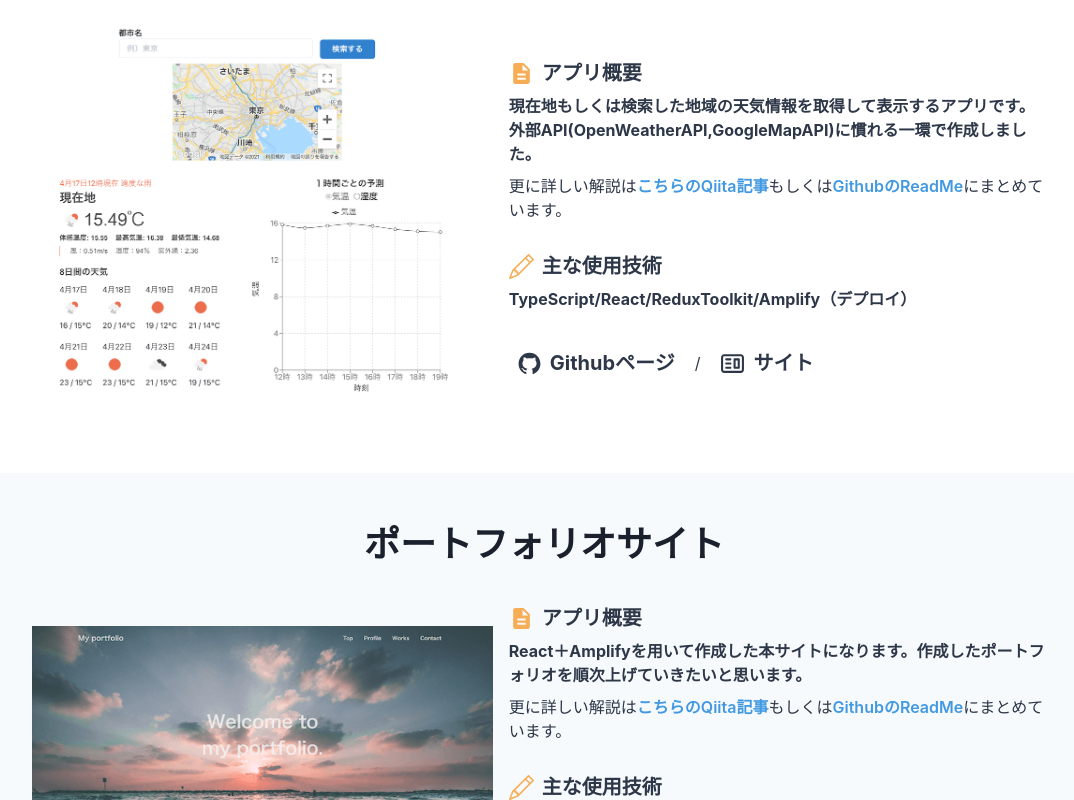
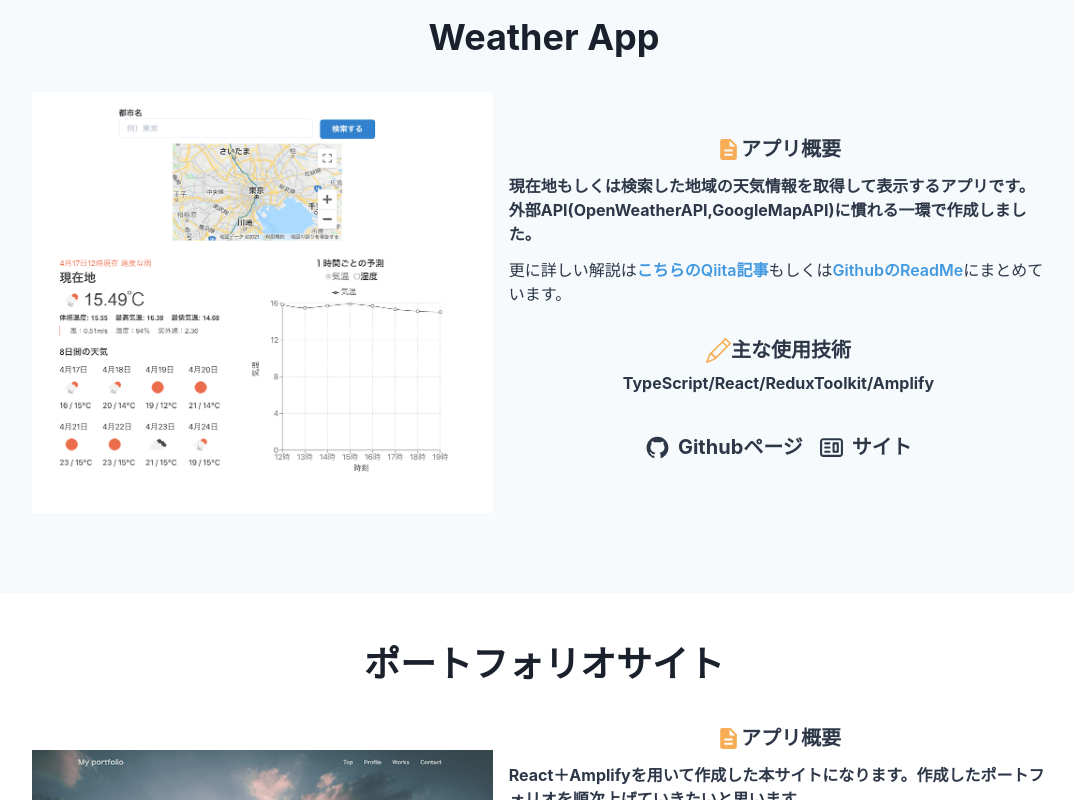
Before and after one commit to Ryota-takei/Portfolio, a React (Create React App) app: page /works in a window 1280 px wide. Shown: the part 1380-2180 px from the top of the page, without its empty margins (96-1170 px from the left). Built offline with nearby package versions, Linux system fonts and the light colour scheme.

Commit message:
UI一部変更

```diff
--- a/src/components/organisum/card/WorkCard.tsx
+++ b/src/components/organisum/card/WorkCard.tsx
@@ -1,4 +1,12 @@
-import { Box, Heading, HStack, Image, Stack, Text } from "@chakra-ui/react";
+import {
+  Box,
+  Heading,
+  HStack,
+  Image,
+  Stack,
+  Text,
+  Flex,
+} from "@chakra-ui/react";
 import { MdDescription } from "react-icons/md";
 import { BsPencil } from "react-icons/bs";
 import { AiFillGithub } from "react-icons/ai";
@@ -29,7 +37,7 @@ export const WorkCard: React.VFC<Prop> = (props) => {
     isEven,
   } = props;
   return (
-    <Box bg={isEven ? undefined : "white"}>
+    <Box bg={!isEven ? undefined : "white"} mb="10">
       <Stack
         w={{ base: "100%", md: "80%" }}
         mx="auto"
@@ -47,9 +55,14 @@ export const WorkCard: React.VFC<Prop> = (props) => {
             mx="auto"
             mb={{ base: "5", md: "0" }}
           />
-          <Stack p="2" spacing="8" color="gray.700">
-            <Stack>
-              <HStack>
+          <Stack
+            p="2"
+            spacing="8"
+            color="gray.700"
+            textAlign={{ base: "center", md: undefined }}
+          >
+            <Stack spacing="3">
+              <HStack mx={{ base: "auto", md: undefined }} spacing="0">
                 <Box color="orange.300">
                   <MdDescription size="25px" />
                 </Box>
@@ -57,8 +70,10 @@ export const WorkCard: React.VFC<Prop> = (props) => {
                   アプリ概要
                 </Heading>
               </HStack>
-              <Text fontWeight="bold">{description}</Text>
-              <Box>
+              <Text fontWeight="bold" textAlign="left">
+                {description}
+              </Text>
+              <Box textAlign="left">
                 更に詳しい解説は
                 <Box
                   fontWeight="semibold"
@@ -83,7 +98,7 @@ export const WorkCard: React.VFC<Prop> = (props) => {
               </Box>
             </Stack>
             <Stack>
-              <HStack>
+              <HStack mx={{ base: "auto", md: undefined }} spacing="0">
                 <Box color="orange.300">
                   <BsPencil size="25px" />
                 </Box>
@@ -93,7 +108,7 @@ export const WorkCard: React.VFC<Prop> = (props) => {
               </HStack>
               <Text fontWeight="bold">{skills}</Text>
             </Stack>
-            <HStack spacing="3">
+            <Flex spacing="3" justifyContent="center">
               <HStack
                 as="a"
                 py="2"
@@ -109,7 +124,7 @@ export const WorkCard: React.VFC<Prop> = (props) => {
                   Githubページ
                 </Heading>
               </HStack>
-              <Box size="30px">/</Box>
+
               <HStack
                 as="a"
                 py="2"
@@ -125,7 +140,7 @@ export const WorkCard: React.VFC<Prop> = (props) => {
                   サイト
                 </Heading>
               </HStack>
-            </HStack>
+            </Flex>
           </Stack>
         </HStack>
       </Stack>
--- a/src/components/pages/works/Works.tsx
+++ b/src/components/pages/works/Works.tsx
@@ -33,7 +33,7 @@ export const Works: VFC = () => {
         description="現在地もしくは検索した地域の天気情報を取得して表示するアプリです。外部API(OpenWeatherAPI,GoogleMapAPI)に慣れる一環で作成しました。"
         qiitaURL="https://qiita.com/takeiin/items/e4cbc29be1c359eeee10"
         readmeURL="https://github.com/Ryota-takei/weather_app#readme"
-        skills="TypeScript/React/ReduxToolkit/Amplify（デプロイ）"
+        skills="TypeScript/React/ReduxToolkit/Amplify"
         githubURL="https://github.com/Ryota-takei/weather_app"
         siteURL="https://main.d3ie72edj5o6du.amplifyapp.com/"
       />
@@ -44,7 +44,7 @@ export const Works: VFC = () => {
         description="React＋Amplifyを用いて作成した本サイトになります。作成したポートフォリオを順次上げていきたいと思います。"
         qiitaURL="https://qiita.com/takeiin/items/9cd76550f8fb9b4311f7"
         readmeURL="https://github.com/Ryota-takei/Portfolio#readme"
-        skills="TypeScript/React/Amplify（デプロイ）"
+        skills="TypeScript/React/Amplify"
         githubURL="https://github.com/Ryota-takei/Portfolio"
         siteURL="https://www.ryota-portfolio.com/"
       />
```
